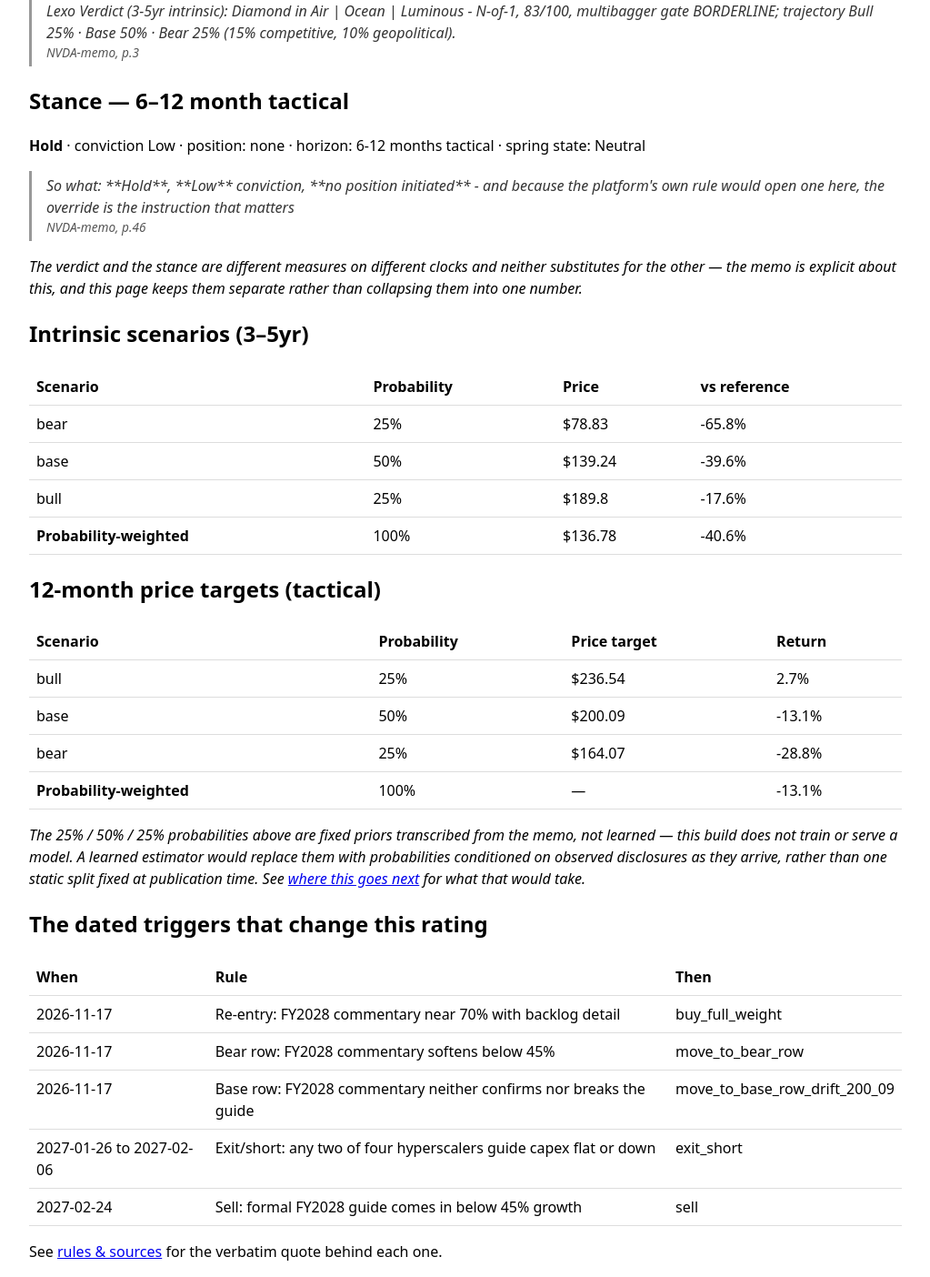
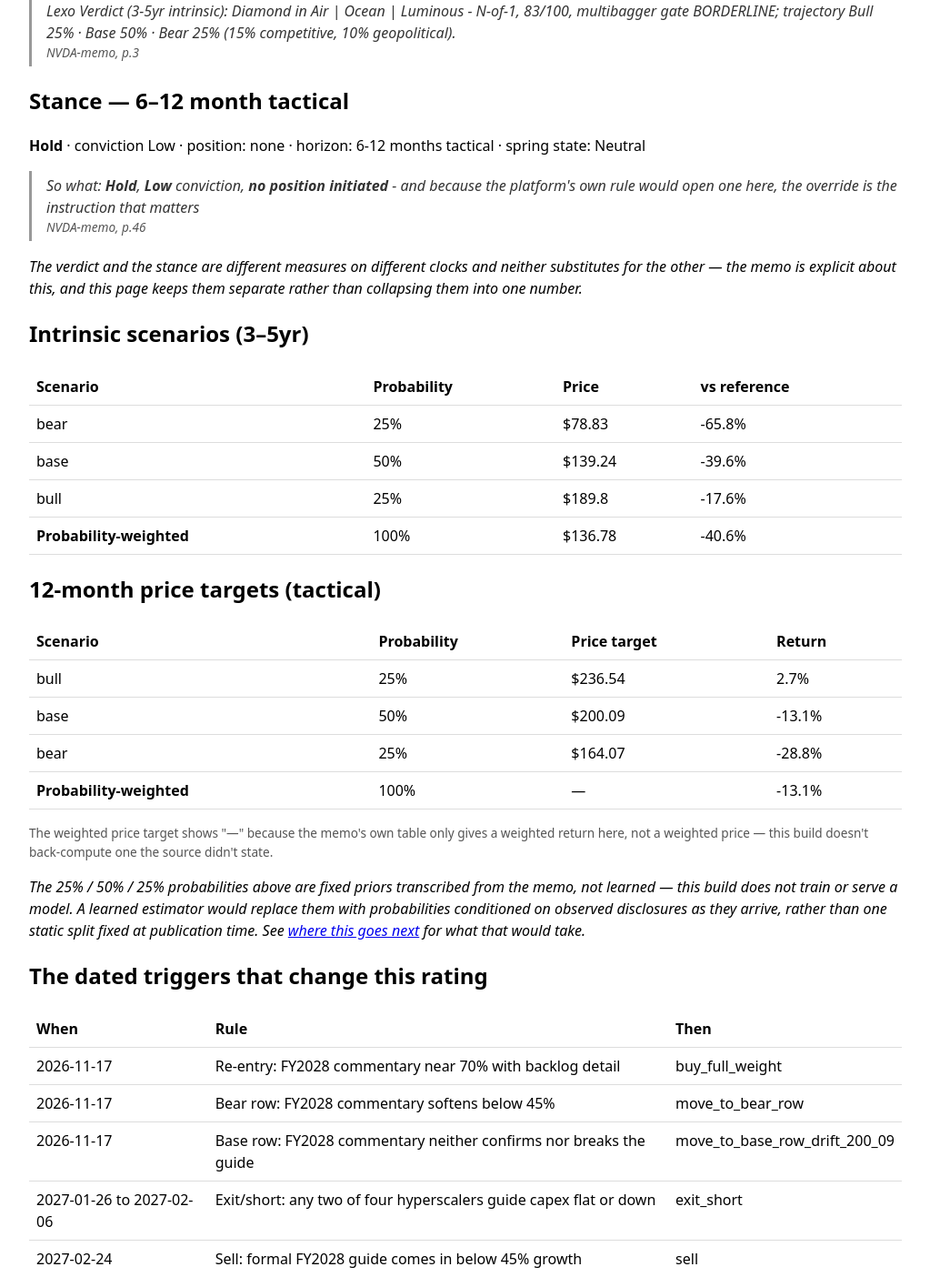
Before and after one commit to nodeexcel/vikram-assignment, a FastAPI app: page /research in a window 1280 px wide. Shown: the part 330-1734 px from the top of the page at 91% size, without its empty margins (128-1151 px from the left). Run offline with FastAPI, Linux system fonts and the light colour scheme.

Commit message:
Fix 4 findings from real-browser QA (BUG-30, ISS-31/32/33)
First real browser testing pass on this build (a Canary-driven session,
not curl+grep) — found what automated tests and text-diffing couldn't.

BUG-20260924-1900-30: literal **Hold**/**Low** asterisks were rendering
in the /research stance blockquote instead of bold text — the source
PDF's extracted text carries markdown-style emphasis verbatim, and
Jinja rendered it as literal characters inside a normal styled
blockquote. Added a render_quote template filter (escape, then turn
**bold** into <strong>) applied to all 7 quote-rendering sites across
research/rules/timeline, not just the one instance found — the
underlying fixture data stays verbatim, only display changes.

ISS-31: homepage only mentioned NVIDIA, undersold the AMZN cross-ticker
fan-out that /rules and /timeline/capex_turns actually feature.

ISS-32: added a one-line note explaining why the 12-month table's
weighted price target shows "—" (the memo's own table doesn't give one,
only a weighted return, and this build doesn't back-compute a number
the source didn't state) — was previously an unexplained asymmetry
against the 3-5yr table.

ISS-33: ring badges only rendered for "unknown"; added badge-internal/
badge-sector/badge-market so all four ring values render consistently.

Verified live after each fix (curl checks for the exact rendered
strings/classes) and against the full pytest suite. 63/63 pass.

```diff
--- a/app/web/main.py
+++ b/app/web/main.py
@@ -1,9 +1,11 @@
+import re
 from pathlib import Path
 from typing import Literal
 
 from fastapi import FastAPI, Request
 from fastapi.responses import RedirectResponse
 from fastapi.templating import Jinja2Templates
+from markupsafe import Markup, escape
 
 from app.engine.factors import respond_to_proposal
 from app.engine.loader import load_shared_factors, load_ticker_fixtures, load_timeline
@@ -12,6 +14,18 @@ from app.engine.timeline import initial_state_event, run
 
 app = FastAPI(title="Lexo Trading Decision System")
 templates = Jinja2Templates(directory=Path(__file__).parent / "templates")
+
+
+def render_quote(text: str) -> Markup:
+    """BUG-20260924-1900-30: source PDFs sometimes carry literal markdown-style
+    **bold** in extracted text. The underlying fixture data stays verbatim
+    (provenance discipline); this only turns it into real emphasis for display,
+    so a plain quote in a blockquote doesn't render literal asterisks."""
+    bolded = re.sub(r"\*\*(.+?)\*\*", r"<strong>\1</strong>", str(escape(text)))
+    return Markup(bolded)
+
+
+templates.env.filters["render_quote"] = render_quote
 
 SCENARIOS = ["guide_holds", "capex_turns"]
 WHERE_THIS_GOES_NEXT_PATH = Path(__file__).parent.parent.parent / "WHERE_THIS_GOES_NEXT.md"
--- a/app/web/templates/base.html
+++ b/app/web/templates/base.html
@@ -17,6 +17,9 @@
     .badge-partial { background: #fff4e0; color: #a15c00; }
     .badge-added { background: #fde8e8; color: #b00020; }
     .badge-unknown { background: #eee; color: #555; }
+    .badge-internal { background: #e8eefc; color: #1a4fb0; }
+    .badge-sector { background: #f2e8fc; color: #6b1ab0; }
+    .badge-market { background: #fcefe8; color: #b0531a; }
     .source-cite { font-size: 0.85em; color: #555; }
     .match { color: #0a7d2c; font-weight: bold; }
     .mismatch { color: #b00020; font-weight: bold; }
--- a/app/web/templates/index.html
+++ b/app/web/templates/index.html
@@ -3,8 +3,9 @@
 {% block content %}
   <h1>Lexo Trading Decision System</h1>
   <p>A deterministic decision system derived from Lexo's NVIDIA research, showing its
-     own reasoning. Start with what the research concludes, then see every rule and
-     where it came from.</p>
+     own reasoning — including a cross-ticker linkage into Amazon, where the same
+     disclosed event re-rates both positions in opposite directions. Start with what
+     the research concludes, then see every rule and where it came from.</p>
   <ul>
     <li><a href="/research">What the research concludes</a> — verdict, stance, both
         horizons, both scenario tables, the three dates that change the rating.</li>
--- a/app/web/templates/research.html
+++ b/app/web/templates/research.html
@@ -6,7 +6,7 @@
 
   <h2>Verdict — 3&ndash;5 year intrinsic</h2>
   <p>{{ research.verdict.text }}</p>
-  <blockquote>{{ research.verdict.source.quote }}
+  <blockquote>{{ research.verdict.source.quote | render_quote }}
     <div class="source-cite">{{ research.verdict.source.doc }}, p.{{ research.verdict.source.page }}</div>
   </blockquote>
 
@@ -14,7 +14,7 @@
   <p><strong>{{ research.stance }}</strong> · conviction {{ research.conviction }} ·
      position: {{ research.position }} · horizon: {{ research.horizon }}
      {% if research.spring_state %}· spring state: {{ research.spring_state }}{% endif %}</p>
-  <blockquote>{{ research.source.quote }}
+  <blockquote>{{ research.source.quote | render_quote }}
     <div class="source-cite">{{ research.source.doc }}, p.{{ research.source.page }}</div>
   </blockquote>
 
@@ -63,6 +63,9 @@
       </tr>
     </tbody>
   </table>
+  <p class="source-cite">The weighted price target shows "—" because the memo's own
+     table only gives a weighted return here, not a weighted price — this build
+     doesn't back-compute one the source didn't state.</p>
   <p><em>The 25% / 50% / 25% probabilities above are fixed priors transcribed from
      the memo, not learned — this build does not train or serve a model. A
      learned estimator would replace them with probabilities conditioned on
--- a/app/web/templates/timeline.html
+++ b/app/web/templates/timeline.html
@@ -47,7 +47,7 @@
     {% endif %}
 
     {% if e.source %}
-    <blockquote>{{ e.source.quote }}
+    <blockquote>{{ e.source.quote | render_quote }}
       <div class="source-cite">{{ e.source.doc }}, p.{{ e.source.page }}</div>
     </blockquote>
     {% endif %}
```
Also changed, not shown: TODO.md (+4 -0 lines), app/web/templates/rules.html (+5 -5 lines).
